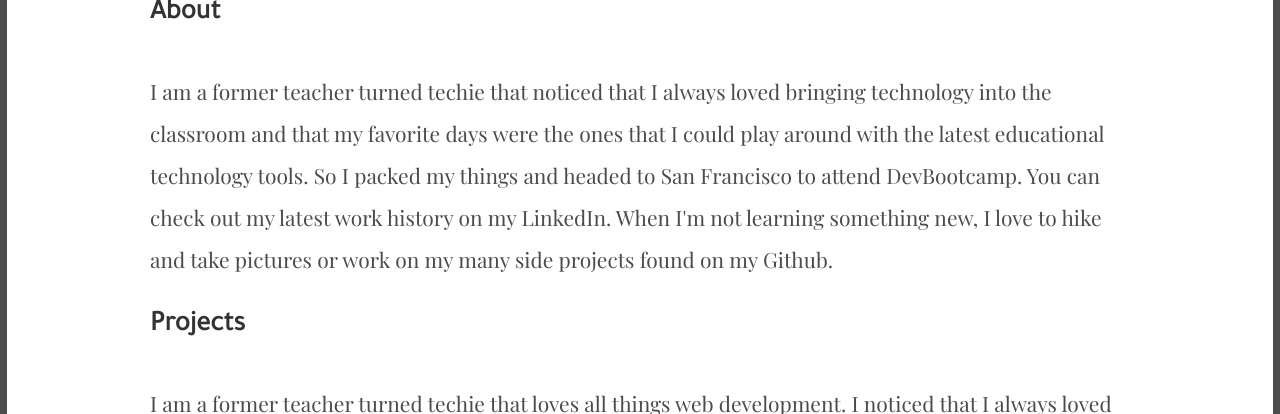
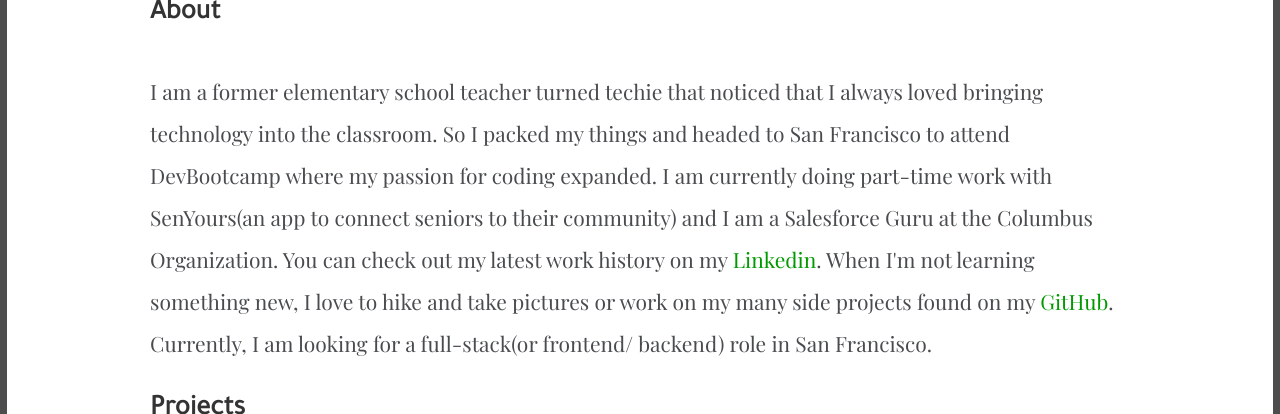
Before and after one commit to shannonnolan17/portfolio, a React (Create React App) app: page / in a window 1280 px wide. Shown: the part 807-1221 px from the top of the page. Built offline with nearby package versions, Linux system fonts and the light colour scheme.

Commit message:
Add links

```diff
--- a/src/About.css
+++ b/src/About.css
@@ -20,3 +20,7 @@
   margin-left: auto;
   margin-right: auto;
 }
+
+.link-color {
+  color: #009900;
+}
--- a/src/components/About.js
+++ b/src/components/About.js
@@ -6,7 +6,7 @@ class About extends Component {
     return (
       <div className="inner-container">
         <h3 className="title-font">About</h3>
-        <p className="p-font">I am a former teacher turned techie that noticed that I always loved bringing technology into the classroom and that my favorite days were the ones that I could play around with the latest educational technology tools. So I packed my things and headed to San Francisco to attend DevBootcamp. You can check out my latest work history on my LinkedIn. When I'm not learning something new, I love to hike and take pictures or work on my many side projects found on my Github.</p>
+        <p className="p-font">I am a former elementary school teacher turned techie that noticed that I always loved bringing technology into the classroom. So I packed my things and headed to San Francisco to attend DevBootcamp where my passion for coding expanded. I am currently doing part-time work with SenYours(an app to connect seniors to their community) and I am a Salesforce Guru at the Columbus Organization. You can check out my latest work history on my <a href="https://www.linkedin.com/in/shannonnolan/" target="_blank" className="link-color">Linkedin</a>. When I'm not learning something new, I love to hike and take pictures or work on my many side projects found on my <a href="https://github.com/shannonnolan17" target="_blank" className="link-color">GitHub</a>. Currently, I am looking for a full-stack(or frontend/ backend) role in San Francisco.</p>
 
         <h3 className="title-font">Projects</h3>
         <p className="p-font">I am a former teacher turned techie that loves all things web development. I noticed that I always loved bringing technology into the classroom and that my favorite days were the ones that I could play around with the latest educational technology tools. So in June of 2017 I decided I wanted to do a coding bootcamp after talking with a couple friends who went through similar programs. In my research, I came across DevBootcamp and instantly knew that was where I wanted to go. I applied, got in, and traveled to San Francisco in order to complete the program in November of 2017. As the last cohort of DevBootcamp, I had the unique opportunity to stay for a couple extra weeks and complete two final projects. It has been a whirlwind experience but definitely the best decision of my life.</p>
```
